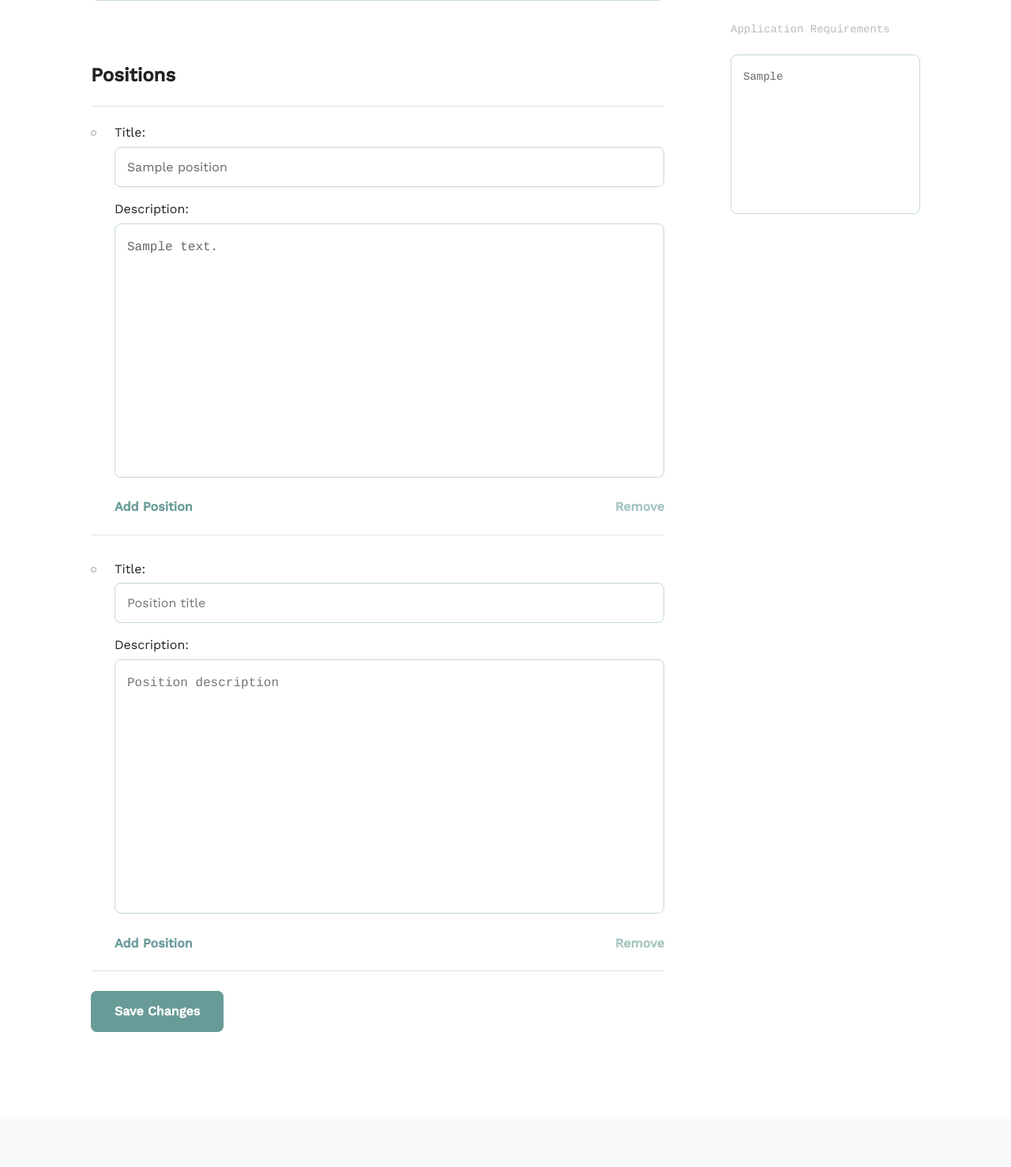
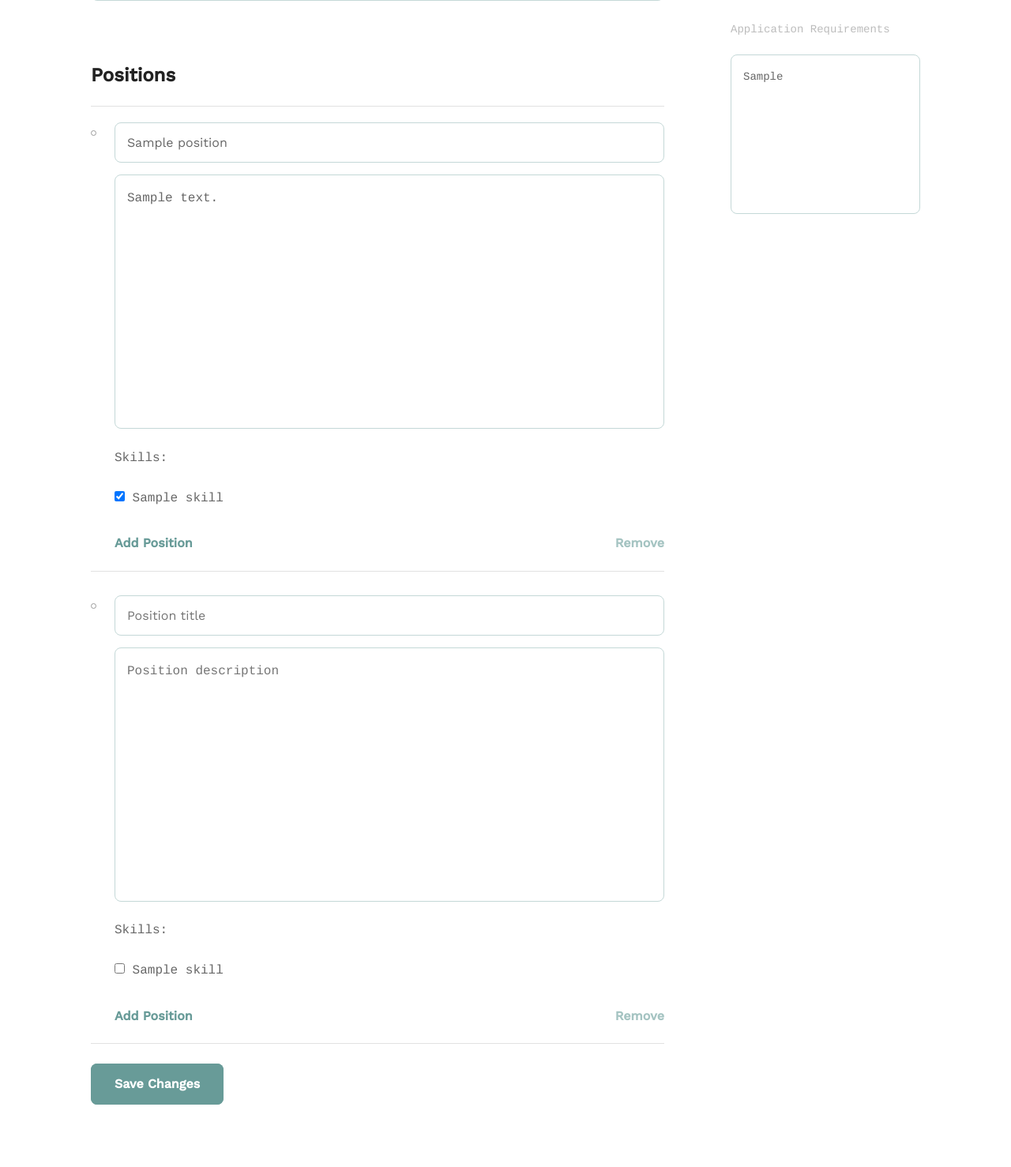
Before and after one commit to charlesseymour/Treehouse-Python-Techdegree-Project-12, a Django app: page /projects/edit/1/ in a window 1280 px wide. Shown: the part 535-2013 px from the top of the page at 79% size. Before the commit the page ends 1842 px from the top, so only its background shows below. Run offline with Django 3.2, Linux system fonts and the light colour scheme; a user stored in the database is signed in; tables that the repository leaves empty hold one stand-in row (values such as "Sample post").

Commit message:
Added skill checkboxes to Project Edit

```diff
--- a/team_builder/projects/models.py
+++ b/team_builder/projects/models.py
@@ -14,6 +14,9 @@ class Project(models.Model):
 class Skill(models.Model):
     user = models.ManyToManyField(settings.AUTH_USER_MODEL)
     name = models.CharField(max_length=25, verbose_name="")
+
+    def __str__(self):
+        return self.name
 
 
 class Position(models.Model):
--- a/team_builder/projects/templates/projects/project.html
+++ b/team_builder/projects/templates/projects/project.html
@@ -5,7 +5,7 @@
     <div class="bounds">
       <div class="grid-100">
         {% if user.is_authenticated and project.created_by == user %}
-        <a class="button" href="project_edit.html">Edit Project</a>
+        <a class="button" href="{% url 'projects:project_edit' project.id %}">Edit Project</a>
         <a class="button button-text" href="index.html">Delete Project</a>
         {% endif %}
       </div>
--- a/team_builder/projects/templates/projects/project_edit.html
+++ b/team_builder/projects/templates/projects/project_edit.html
@@ -25,9 +25,13 @@
         <ul class="circle--group--list circle--clone--list">
         {% for position_form in position_formset %}
           <li>
-            {{ position_form }}
-            <!--<input type="text" class="circle--input--h3" placeholder="Position Title" value="iOS Developer" />
-            <textarea placeholder="Position description...">Lorem ipsum dolor sit amet</textarea>-->
+            {{ position_form.title }}
+            {{ position_form.description }}
+            <p>Skills:</p>
+            {% for checkbox in position_form.skills %}
+              <span>{{ checkbox.tag }} {{ checkbox.choice_label }}</span>
+            {% endfor %}
+            <br><br>
             <a class="circle--clone--add">Add Position</a>
             <a class="circle--clone--remove">Remove</a>
           </li>
--- a/team_builder/projects/views.py
+++ b/team_builder/projects/views.py
@@ -46,19 +46,23 @@ class EditProject(LoginRequiredMixin, generic.UpdateView):
         position_list = []
         if form.is_valid():
             for fs in position_formsets:
+                print(fs.errors)
                 if fs.is_valid():
                     if 'title' in fs.cleaned_data:
                         try:
                             position = models.Position.objects.get(
                                 title__iexact=fs.cleaned_data['title'],
                                 description=fs.cleaned_data['description'],
+                                skills=fs.cleaned_data['skills'],
                                 project=self.object)
                         except models.Position.DoesNotExist:
                             position = models.Position(
                                 title=fs.cleaned_data['title'],
                                 description=fs.cleaned_data['description'],
+                                skills=fs.cleaned_data['skills'],
                                 project=self.object)
                             position.save()
+                            print("saved position = " + position)
                         position_list.append(position)
             project = self.object
             project.position_set.set(position_list, clear=True)
```
Also changed, not shown: team_builder/projects/forms.py (+8 -2 lines).
